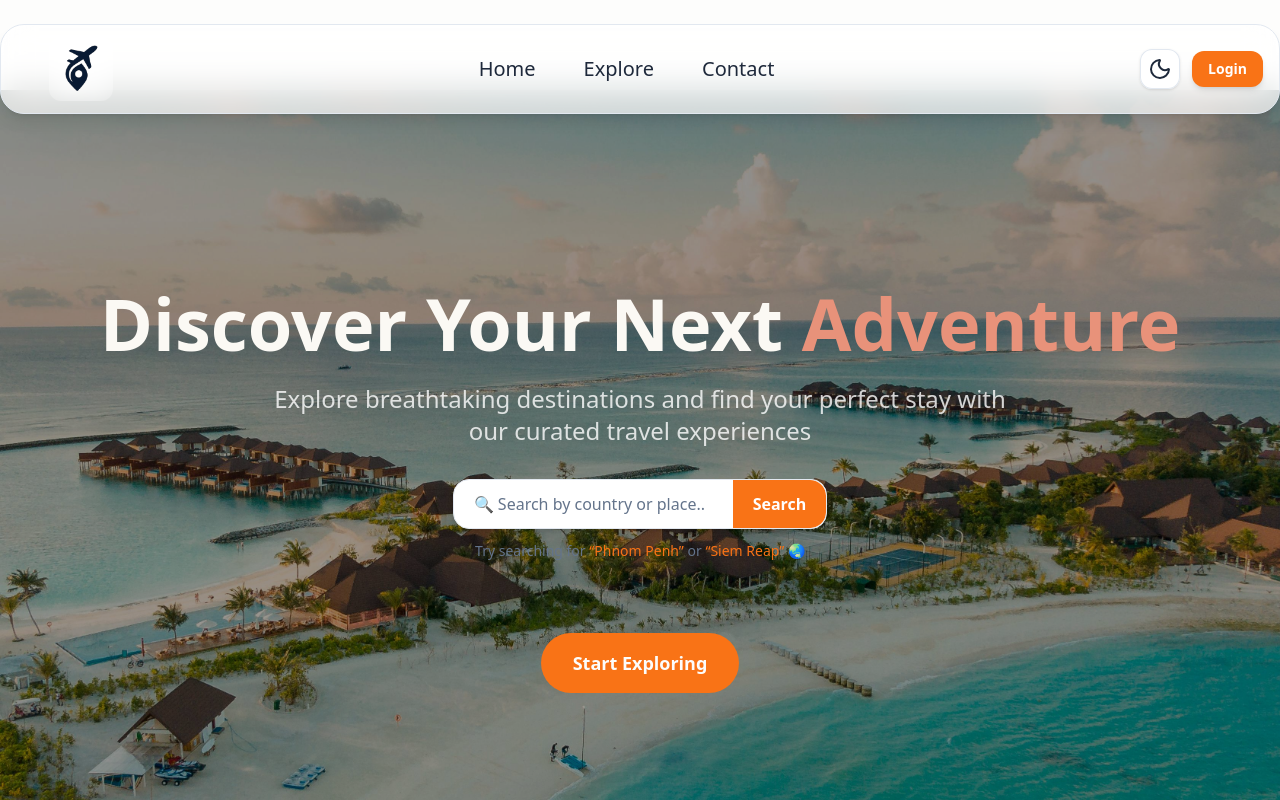
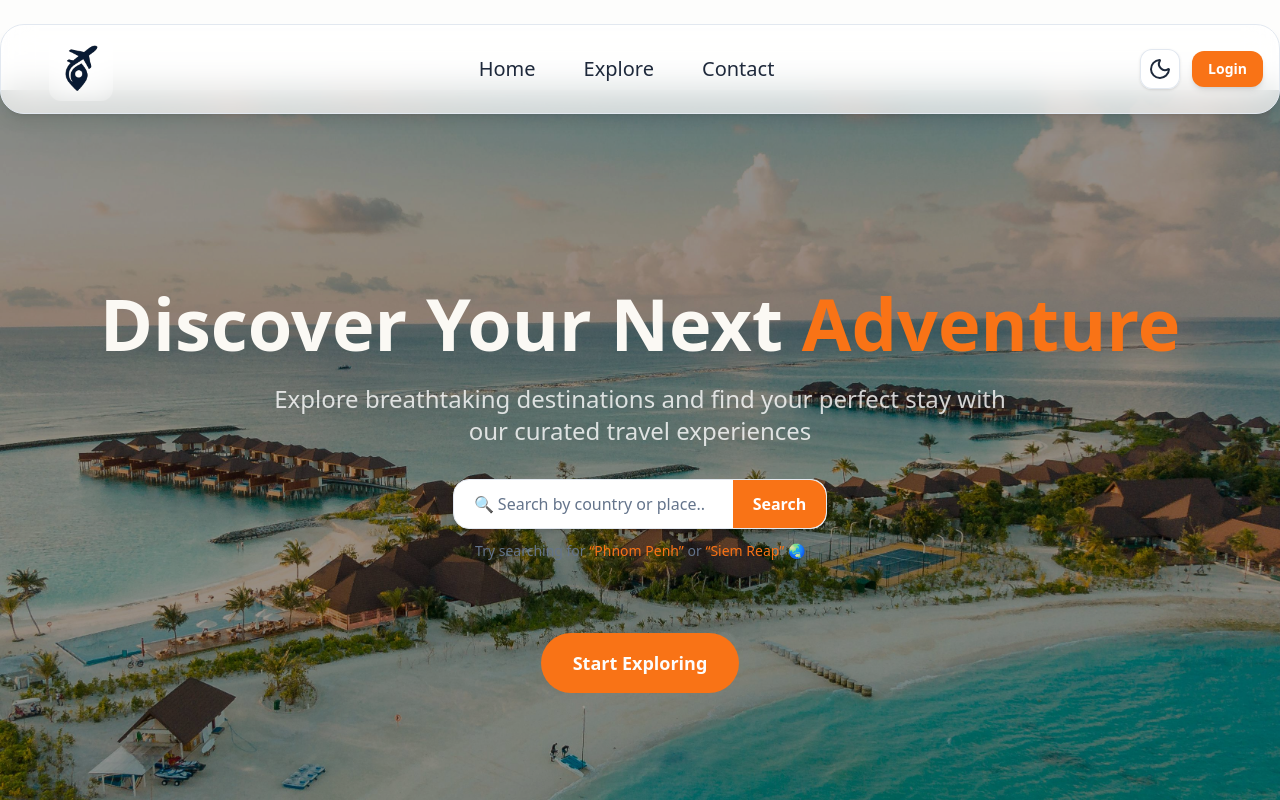
Before and after one commit to Ratanak123456/Afternoon-Project, a React (Vite) app: page / in a window 1280 px wide. Shown: the top 800 px of the page. Built offline with nearby package versions, Linux system fonts and the light colour scheme.

Commit message:
change style

```diff
--- a/src/app/Home.tsx
+++ b/src/app/Home.tsx
@@ -30,7 +30,7 @@ export default function Home() {
           <h1 className="text-5xl md:text-7xl font-bold mb-6 text-[#FBF9F4]">
             Discover Your Next
             {/* 2. "Adventure" text changed to coral accent */}
-            <span className="text-[#E8927A]"> Adventure</span>
+            <span className="text-[var(--color-primary)]"> Adventure</span>
           </h1>
 
           {/* 3. Subtitle text changed to semi-transparent white */}
```
